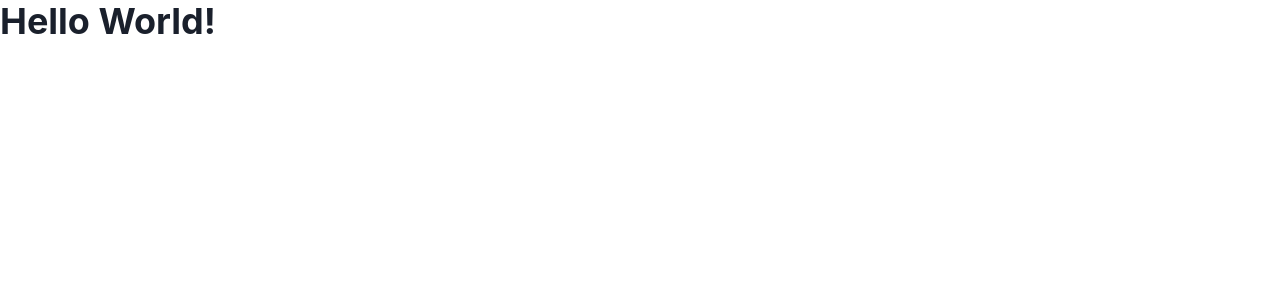
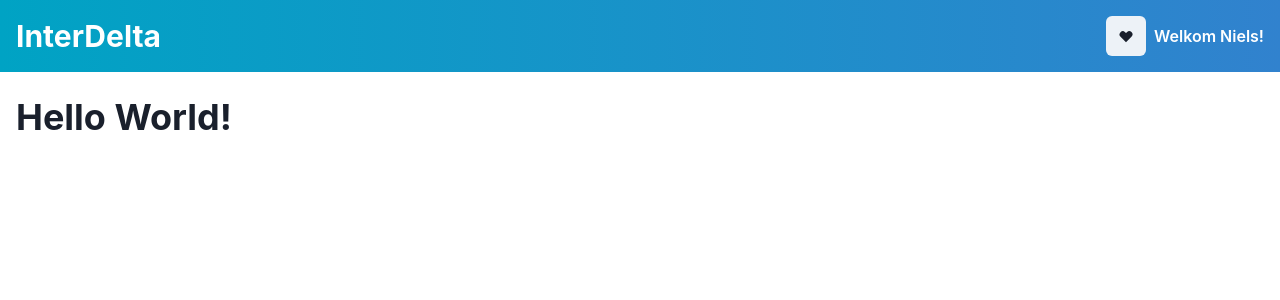
Before and after one commit to nielsdB97/delta, a Next.js app in the folder frontend/: page / in a window 1280 px wide. Shown: the top 300 px of the page. Built offline with nearby package versions, Linux system fonts and the light colour scheme.

Commit message:
Add Header

```diff
--- a/frontend/package.json
+++ b/frontend/package.json
@@ -15,7 +15,8 @@
     "framer-motion": "^4.1.17",
     "next": "11.1.2",
     "react": "17.0.2",
-    "react-dom": "17.0.2"
+    "react-dom": "17.0.2",
+    "react-icons": "^4.2.0"
   },
   "devDependencies": {
     "@types/react": "17.0.21",
--- /dev/null
+++ b/frontend/src/components/Header.tsx
@@ -0,0 +1,28 @@
+import { Stack, Heading, Text, IconButton } from "@chakra-ui/react";
+import { HiHeart } from "react-icons/hi";
+
+function Header() {
+  return (
+    <Stack
+      as="header"
+      isInline
+      justifyContent="space-between"
+      alignItems="center"
+      padding="4"
+      bgGradient="linear(to-r, cyan.600, blue.500)"
+    >
+      <Heading as="h1" size="lg" color="white">
+        InterDelta
+      </Heading>
+
+      <Stack isInline alignItems="center">
+        <IconButton icon={<HiHeart />} aria-label="Favorites" />
+        <Text as="span" color="white" fontWeight="semibold">
+          Welkom Niels!
+        </Text>
+      </Stack>
+    </Stack>
+  );
+}
+
+export default Header;
--- a/frontend/src/pages/_app.tsx
+++ b/frontend/src/pages/_app.tsx
@@ -1,10 +1,16 @@
-import { ChakraProvider } from "@chakra-ui/react";
+import { Box, ChakraProvider, Stack } from "@chakra-ui/react";
 import type { AppProps } from "next/app";
+import Header from "components/Header";
 
 function MyApp({ Component, pageProps }: AppProps) {
   return (
     <ChakraProvider>
-      <Component {...pageProps} />
+      <Stack>
+        <Header />
+        <Box as="main" padding="4">
+          <Component {...pageProps} />
+        </Box>
+      </Stack>
     </ChakraProvider>
   );
 }
```
Also changed, not shown: 1 other file (tests, documents, lock files or other folders).
